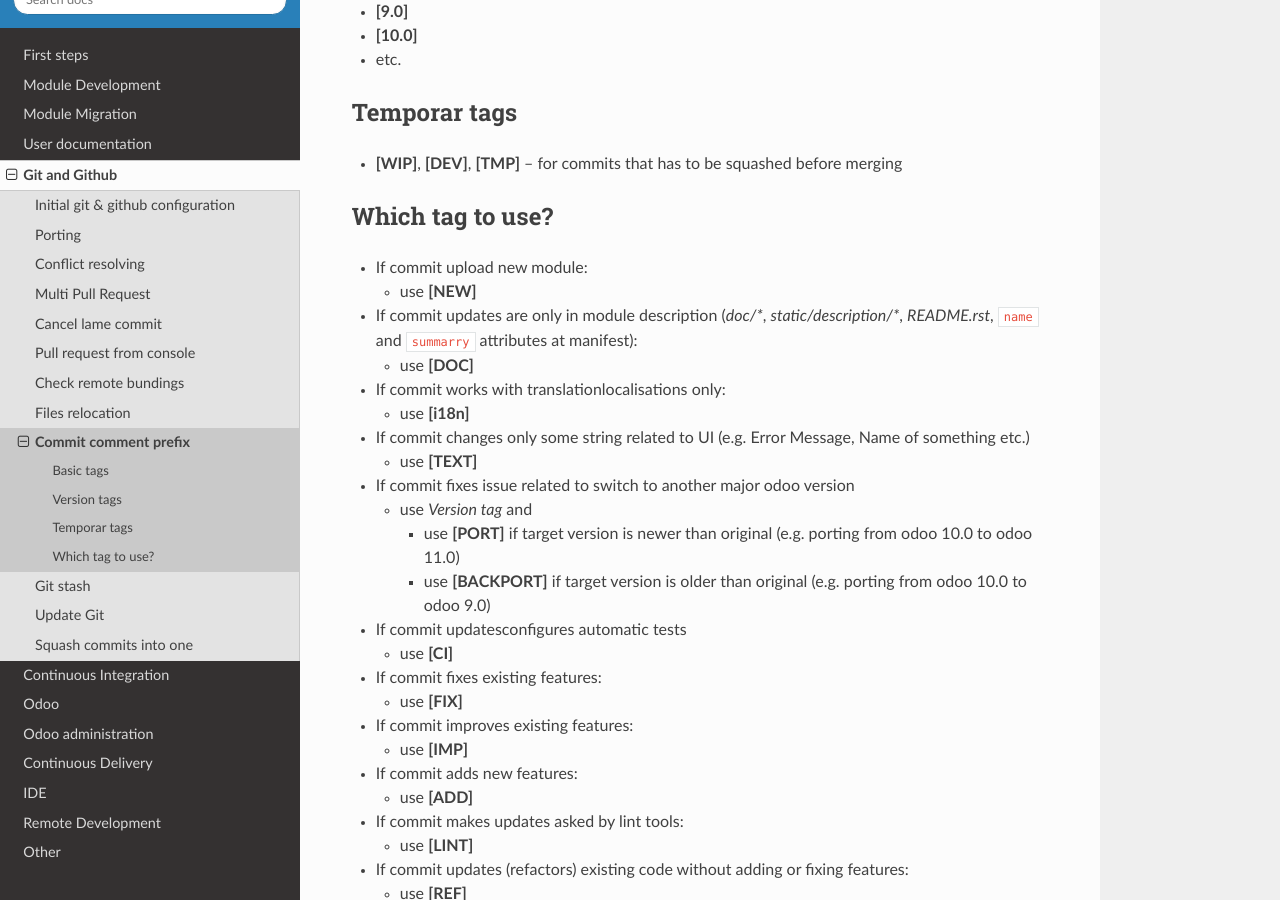
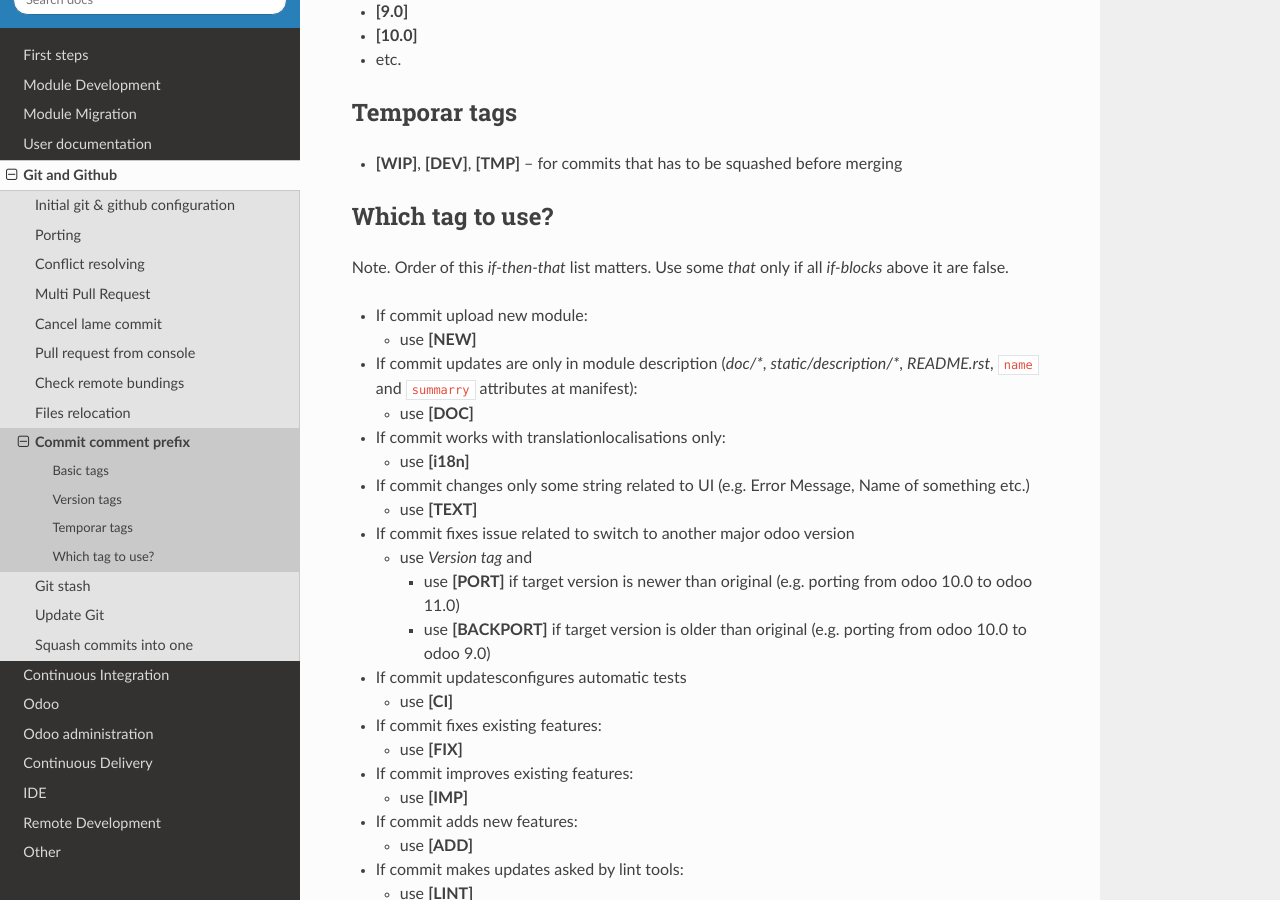
Before and after one commit to itpp-labs/odoo-development, a Sphinx documentation site: the page built from docs/git/commits.rst, in a window 1280 px wide and 900 px high, scrolled down 729 px. Built offline with Sphinx 7.4.7 and the Read the Docs theme 2.0.0, drawn with Linux system fonts in a browser that asks for light colours; pages that are not in the unit, such as notebooks, are missing from menus.

Commit message:
note about using block-scheme

```diff
--- a/docs/git/commits.rst
+++ b/docs/git/commits.rst
@@ -34,6 +34,8 @@ Temporar tags
 
 Which tag to use?
 -----------------
+Note. Order of this *if-then-that* list matters. Use some *that* only if all *if-blocks* above it are false.
+
 * If commit upload new module:
 
   * use **[NEW]**
```
